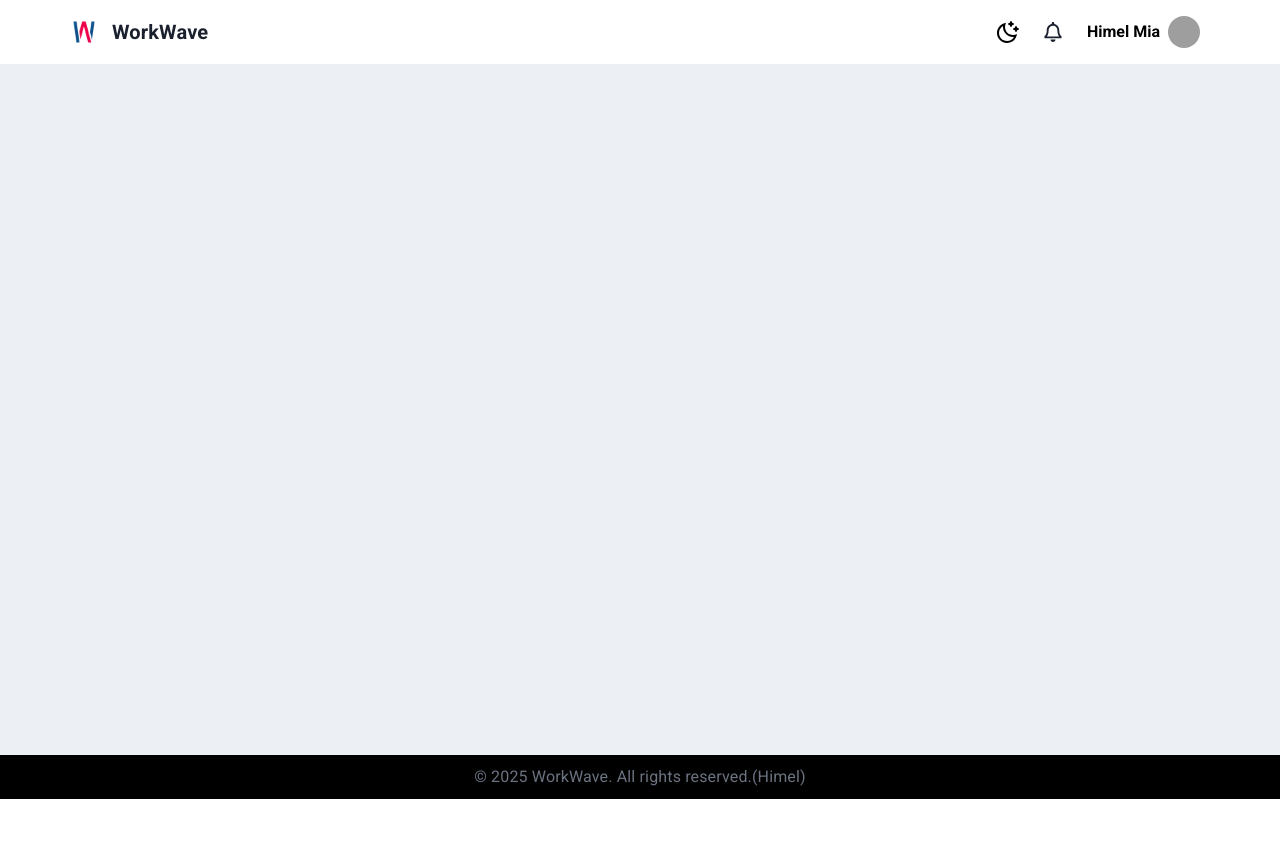
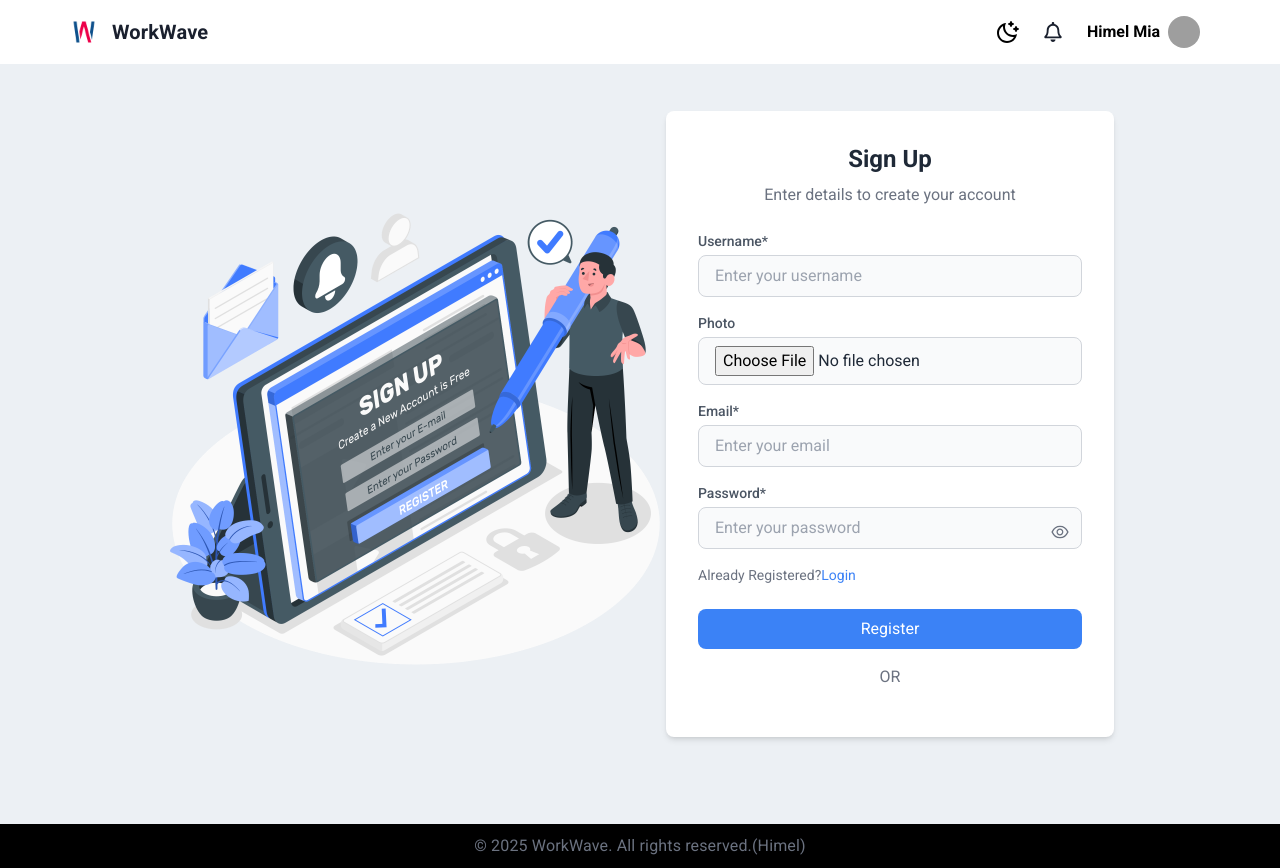
Before and after one commit to himel1625/WorkWave-Front-end, a React (Vite) app: page /signup in a window 1280 px wide. Before the commit the page ends 800 px from the top, so only its background shows below. Built offline with nearby package versions, Linux system fonts and the light colour scheme; grey boxes are pictures that could not be loaded.

Commit message:
implement sign up section

```diff
--- a/src/Components/Navbar/Navbar.jsx
+++ b/src/Components/Navbar/Navbar.jsx
@@ -56,9 +56,11 @@ const Navbar = () => {
           >
             <Box className='flex items-center justify-center gap-4'>
               <img className='w-6 h-6' src={logo} alt='WorkWave Logo' />
-              <h1 className='font-bold dark:text-lightSecondary text-darkSecondary'>
-                WorkWave
-              </h1>
+              <NavLink to='/'>
+                <h1 className='font-bold dark:text-lightSecondary text-darkSecondary'>
+                  WorkWave
+                </h1>
+              </NavLink>
             </Box>
           </Typography>
           <div className='flex items-center gap-6 justify-center'>
--- a/src/Pages/Login/Login.jsx
+++ b/src/Pages/Login/Login.jsx
@@ -1,5 +1,6 @@
 import React, { useState } from 'react';
 import { FaEye, FaEyeSlash } from 'react-icons/fa';
+import { NavLink } from 'react-router-dom';
 import logInAmico from '../../assets/Login-amico.png';
 
 const Login = () => {
@@ -17,19 +18,19 @@ const Login = () => {
           <img
             src={logInAmico}
             alt='Login illustration'
-            className='w-full h-auto'
+            className='w-full h-auto object-cover'
           />
         </div>
         {/* Form Section */}
         <div className='w-full max-w-md p-8 rounded-lg shadow-md bg-white dark:bg-gray-800'>
-          <h2 className='text-2xl font-bold text-center text-gray-800 dark:text-white mb-6'>
+          <h2 className='text-2xl font-bold text-center text-gray-800 dark:text-white mb-6 '>
             Welcome to WorkWave
           </h2>
-          <p className='text-center text-gray-400 mb-4'>
+          <p className='text-center text-gray-400 mb-4 flex items-center justify-center'>
             Need an account?
-            <a href='#' className='text-blue-500 hover:underline'>
-              Sign Up
-            </a>
+            <NavLink to='/signup'>
+              <p className='text-blue-500 hover:underline'>Sign Up</p>
+            </NavLink>
           </p>
           <div className='flex justify-around mb-6'>
             <button className='px-4 py-2 bg-green-500 text-white rounded-full'>
@@ -84,13 +85,13 @@ const Login = () => {
                 Password*
               </label>
               <div
-                className='absolute right-3 top-1/2 transform -translate-y-1/2 cursor-pointer'
+                className='absolute right-3 top-1/2 transform -translate-y-1/2 cursor-pointer '
                 onClick={togglePasswordVisibility}
               >
                 {passwordVisible ? (
-                  <FaEyeSlash size={20} className='text-gray-500' />
+                  <FaEyeSlash size={20} className='text-gray-500 ' />
                 ) : (
-                  <FaEye size={20} className='text-gray-500' />
+                  <FaEye size={20} className='text-gray-500 ' />
                 )}
               </div>
             </div>
--- a/src/Pages/SignUp/SignUp.jsx
+++ b/src/Pages/SignUp/SignUp.jsx
@@ -1,7 +1,118 @@
-import React from 'react';
+import React, { useState } from 'react';
+import { NavLink } from 'react-router-dom';
+import { AiOutlineEye, AiOutlineEyeInvisible } from 'react-icons/ai'; // Import icons
+import upAmico from '../../assets/Sign up-amico.png';
 
 const SignUp = () => {
-  return <div>this is SignUp page </div>;
+  const [passwordVisible, setPasswordVisible] = useState(false); // State to toggle password visibility
+
+  const togglePasswordVisibility = () => {
+    setPasswordVisible(prevState => !prevState); // Toggle the password visibility
+  };
+
+  return (
+    <div className='min-h-screen bg-lightPrimary dark:bg-darkPrimary flex items-center justify-center md:mt-6 '>
+      <div className='flex justify-center items-center hidden md:block'>
+        <img
+          src={upAmico}
+          alt='Signup illustration'
+          className='w-full h-[500px] object-cover'
+        />
+      </div>
+      <div className='w-full max-w-md p-8 bg-white dark:bg-gray-800 rounded-lg shadow-md'>
+        <h2 className='text-2xl font-bold text-center text-gray-800 mb-2'>
+          Sign Up
+        </h2>
+        <p className='text-center text-gray-500 mb-6'>
+          Enter details to create your account
+        </p>
+        <form>
+          <div className='mb-4'>
+            <label
+              className='block text-gray-600 text-sm font-medium mb-1'
+              htmlFor='username'
+            >
+              Username*
+            </label>
+            <input
+              type='text'
+              id='username'
+              className='w-full px-4 py-2 bg-gray-50 border border-gray-300 rounded-lg focus:outline-none focus:ring-2 focus:ring-blue-500'
+              placeholder='Enter your username'
+            />
+          </div>
+          <div className='mb-4'>
+            <label
+              className='block text-gray-600 text-sm font-medium mb-1'
+              htmlFor='photo'
+            >
+              Photo
+            </label>
+            <input
+              type='file'
+              id='file'
+              className='w-full px-4 py-2 bg-gray-50 border border-gray-300 rounded-lg focus:outline-none focus:ring-2 focus:ring-blue-500'
+              placeholder='Enter your file'
+            />
+          </div>
+          <div className='mb-4'>
+            <label
+              className='block text-gray-600 text-sm font-medium mb-1'
+              htmlFor='email'
+            >
+              Email*
+            </label>
+            <input
+              type='email'
+              id='email'
+              className='w-full px-4 py-2 bg-gray-50 border border-gray-300 rounded-lg focus:outline-none focus:ring-2 focus:ring-blue-500'
+              placeholder='Enter your email'
+            />
+          </div>
+          <div className='mb-4 relative'>
+            <label
+              className='block text-gray-600 text-sm font-medium mb-1'
+              htmlFor='password'
+            >
+              Password*
+            </label>
+            <input
+              type={passwordVisible ? 'text' : 'password'} // Toggle input type based on passwordVisible state
+              id='password'
+              className='w-full px-4 py-2 bg-gray-50 border border-gray-300 rounded-lg focus:outline-none focus:ring-2 focus:ring-blue-500'
+              placeholder='Enter your password'
+            />
+            <button
+              type='button'
+              onClick={togglePasswordVisibility}
+              className='absolute right-3 top-1/2 transform -translate-y-1/2 cursor-pointer mt-4'
+            >
+              {passwordVisible ? (
+                <AiOutlineEyeInvisible size={20} className='text-gray-500' />
+              ) : (
+                <AiOutlineEye size={20} className='text-gray-500' />
+              )}
+            </button>
+          </div>
+
+          <p className='text-sm text-gray-500 mb-6 flex'>
+            Already Registered?
+            <NavLink to='/login'>
+              <p className='text-blue-500 hover:underline'> Login</p>
+            </NavLink>
+          </p>
+          <button
+            type='submit'
+            className='w-full bg-blue-500 hover:bg-blue-600 text-white py-2 rounded-lg transition duration-300'
+          >
+            Register
+          </button>
+          <div className='text-center text-gray-500 my-4'>OR</div>
+          <div className='flex justify-center space-x-4'></div>
+        </form>
+      </div>
+    </div>
+  );
 };
 
 export default SignUp;
```
